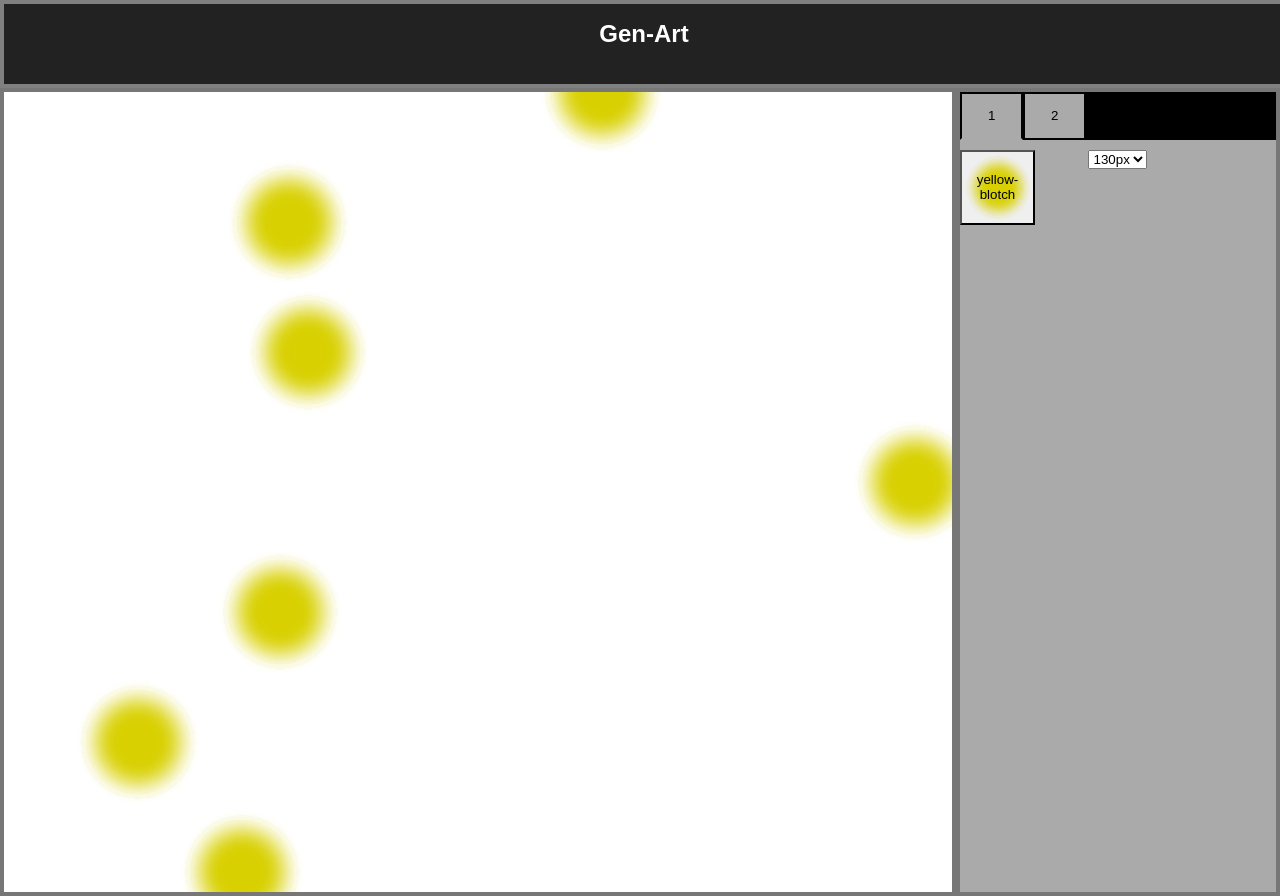
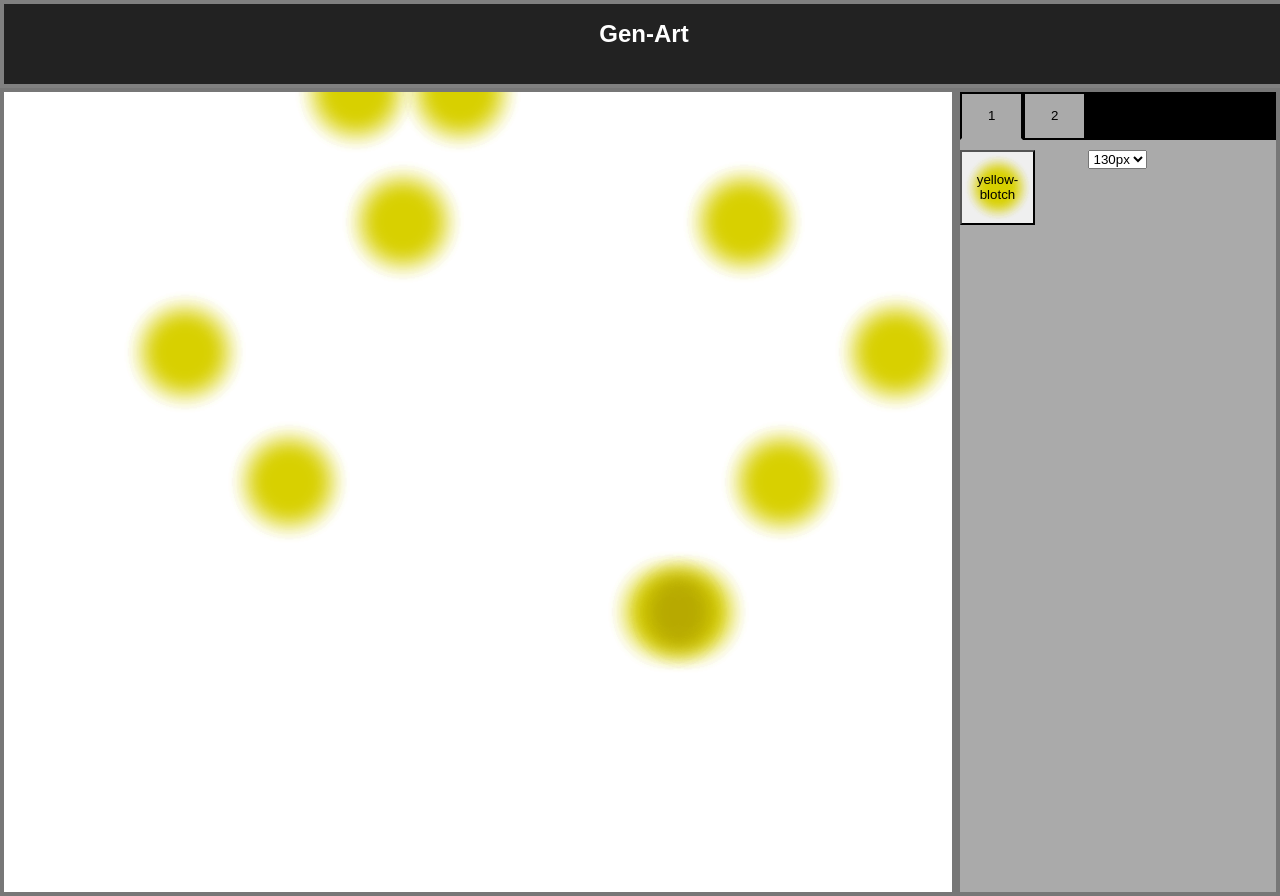
Before and after one commit to dempseyc/react-gen-art, a React (Create React App) app: page / in a window 1280 px wide. Built offline with nearby package versions, Linux system fonts and the light colour scheme; the HTML template or start-up script is replaced by a standard one.

Commit message:
dottracker controls dot positions

```diff
--- a/src/App.css
+++ b/src/App.css
@@ -20,6 +20,7 @@
 }
 
 .Display {
+  position: relative;
   flex: 3;
   height: 100vh;
   border: 4px solid #777;
@@ -27,7 +28,7 @@
 }
 
 .DisplayLayer {
-  position: relative;
+  position: absolute;
   width: 100%;
   mix-blend-mode: multiply;
 
--- a/src/components/Container.js
+++ b/src/components/Container.js
@@ -1,10 +1,10 @@
 import React, { Component } from 'react'
+import DotTracker from './DotTracker'
 import Display from './Display'
 import Editor from './Editor'
+import Dot from './Dot';
 
 export default class Container extends Component {
-
-  // what we will need later is layers in the uiData and displayData
 
   constructor () {
     super();
@@ -15,27 +15,38 @@ export default class Container extends Component {
       50, 130, 340, 890
     ]
     this.numLayers = 2;
+
+    this.layerData = [
+      {idx: 0,numDots: 5, algo: "ortho"},
+      {idx: 1,numDots: 5, algo: "ortho"}
+    ];
+
+    this.dotTracker = new DotTracker(this.numLayers, this.layerData);
+
     let layerArr = [];
-    // push layer template instead
+
     for (let i=1; i<=this.numLayers; i++) {
       layerArr.push({
         dotStyle: "yellow-blotch",
         dotSize: 130
       });
+
     }
+
+    this.dotPosData = this.dotTracker.reportDotPosData();
 
     this.state = {
       uiData: {
         layers: layerArr
       },
       displayData: {
-        layerArray: Array(this.numLayers) }
+        layerArray: this.dotPosData
+      },
     };
 
+    this.displayUpdate = this.state.uiData.layers;
+
     this.updateDisplay = this.updateDisplay.bind(this);
-
-    this.displayUpdate = this.state.uiData.layers;
-    console.log(this.displayUpdate, "d u");
 
     this.updateDotStyle = this.updateDotStyle.bind(this);
     // this.updateAlgo = this.updateAlgo.bind(this);
@@ -82,12 +93,17 @@ export default class Container extends Component {
     this.forceUpdate();
   }
 
+  // componentWillMount() {
+  //   this.dotPosData = this.dotTracker.reportDotPosData();
+  // }
+
   render() {
-    console.log(this.displayUpdate, "in c");
+    // console.log(this.displayUpdate, "in c");
     return (
       <div className="Container">
         <Display
             numLayers= {this.numLayers}
+            dotPosData= {this.dotPosData}
             layers= {this.displayUpdate}
          >
         </Display>
--- a/src/components/Display.js
+++ b/src/components/Display.js
@@ -10,9 +10,9 @@ constructor(props) {
 	for (let num=1; num<=this.props.numLayers; num++) {
 		this.displayLayers.push(num);
 	}
-
 	this.makeDisplayLayers.bind(this);
 
+	console.log(this.props.dotPosData, "dotposdata in d");
 }
 
 makeDisplayLayers() {
@@ -20,6 +20,7 @@ makeDisplayLayers() {
 		return (
 		<DisplayLayer
 			key={num-1}
+			data= {this.props.dotPosData[num-1]}
 			layerNum={num}
 			layers={this.props.layers}
 			numlayers={this.props.numLayers}
@@ -30,7 +31,6 @@ makeDisplayLayers() {
 )}
 
 render() {
-	console.log(this.props, "in d");
 	return (
 	<div className="Display">
 		{ this.makeDisplayLayers() }
--- a/src/components/DisplayLayer.js
+++ b/src/components/DisplayLayer.js
@@ -3,18 +3,15 @@ import Dot from './Dot'
 
 export default class DisplayLayer extends Component {
 
-  ranPos(min,max) {
-    return Math.floor(Math.random()*max)+min;
+  constructor(props) {
+    super(props);
+    console.log(this.props.data, "data in dl");
   }
 
   makeDots() {
-    let numDots = 5;
-    let DotContainer = [];
-    for(let i = 0; i<numDots; i++) {
-      DotContainer.push({x: this.ranPos(0,100), y: this.ranPos(0,100)});
-    }
+
     return(
-      DotContainer.map((d,i)=>{
+      this.props.data.data.map((d,i)=>{
         return (
           <Dot
               key={i}
--- a/src/components/Dot.css
+++ b/src/components/Dot.css
@@ -1,3 +1,7 @@
+/* div {
+  position: relative;
+} */
+
 .Dot {
   position: relative;
   border-radius: 50%;
--- a/src/components/DotTracker.js
+++ b/src/components/DotTracker.js
@@ -1,5 +1,49 @@
-import React, { Component } from 'react'
+import Dot from "./Dot";
 
-export default class DotTracker extends Component {
+//  takes a number and an array of objs
+
+export default class DotTracker {
+    constructor(numLayers, layerData) {
+        console.log("has dotTracker", numLayers, layerData);
+        this.layerData = layerData;
+        this.numLayers = numLayers;
+        ///// ^^^^^^^^^^^^^^^^^^^^ replaced by contructor args
+        // this.ranPos = this.ranPos.bind(this);
+        this.makeDotPosData = this.makeDotPosData.bind(this);
+        this.makeDotLayerData = this.makeDotLayerData.bind(this);
+        this.DotPosData = this.makeDotPosData();
+    }
+
+    ranPos(min,max) {
+        return Math.floor(Math.random()*max)+min;
+    }
+
+    makeDotLayerData() {
+        let numDots = 5;
+        let layerDotData = [];
+        for(let i = 0; i<numDots; i++) {
+          layerDotData.push({
+              x: this.ranPos(0,100),
+              y: this.ranPos(0,100)
+            });
+        }
+        return layerDotData;
+    }
+
+    makeDotPosData() {
+        let numLayers = this.numLayers;
+        let posData = [];
+        for(let i = 0; i<numLayers; i++) {
+            posData.push({
+                idx: i,
+                data: this.makeDotLayerData()
+            });
+        }
+        return posData;
+    }
+
+    reportDotPosData() {
+        return this.makeDotPosData();
+    }
 
 }
```
